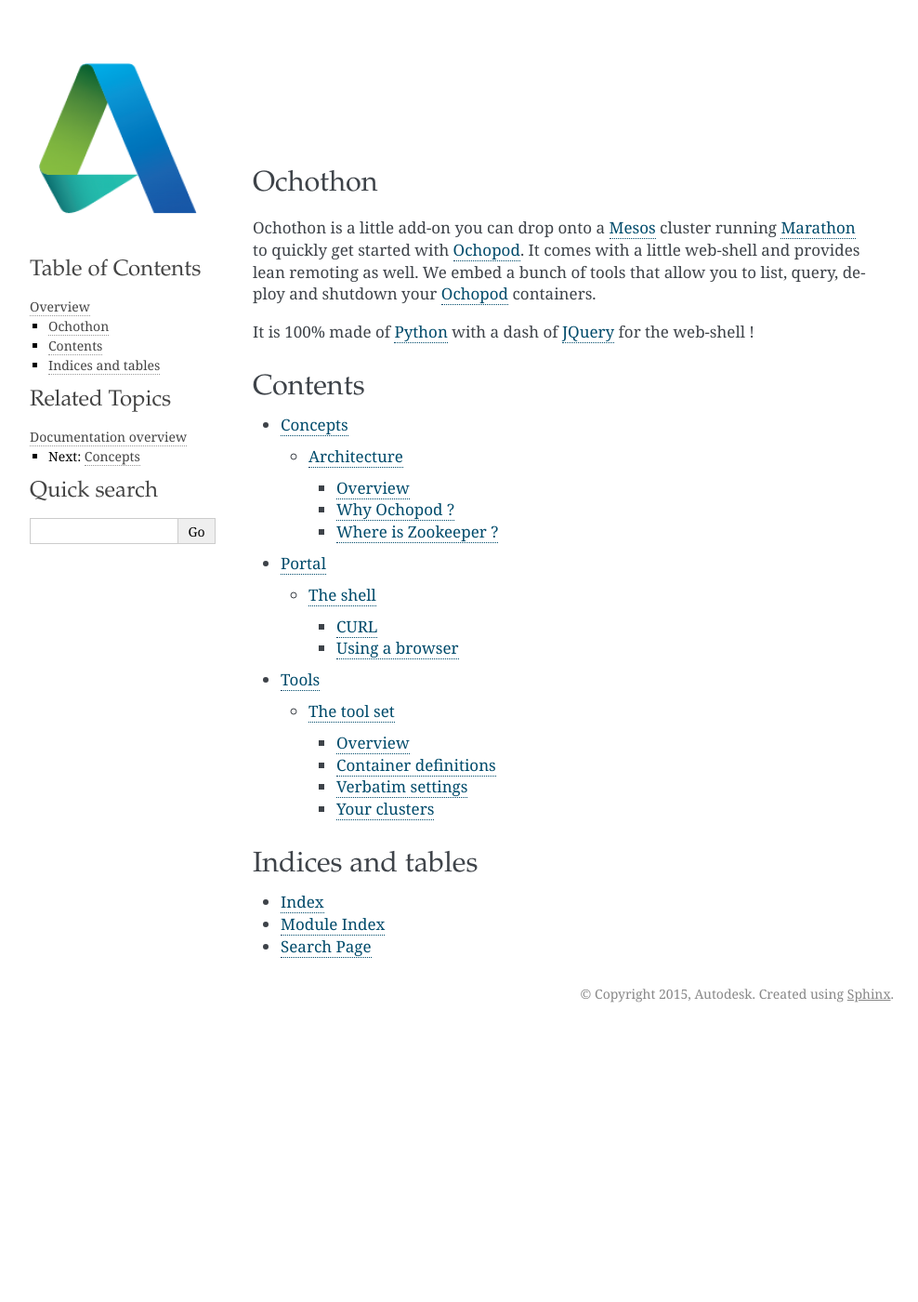
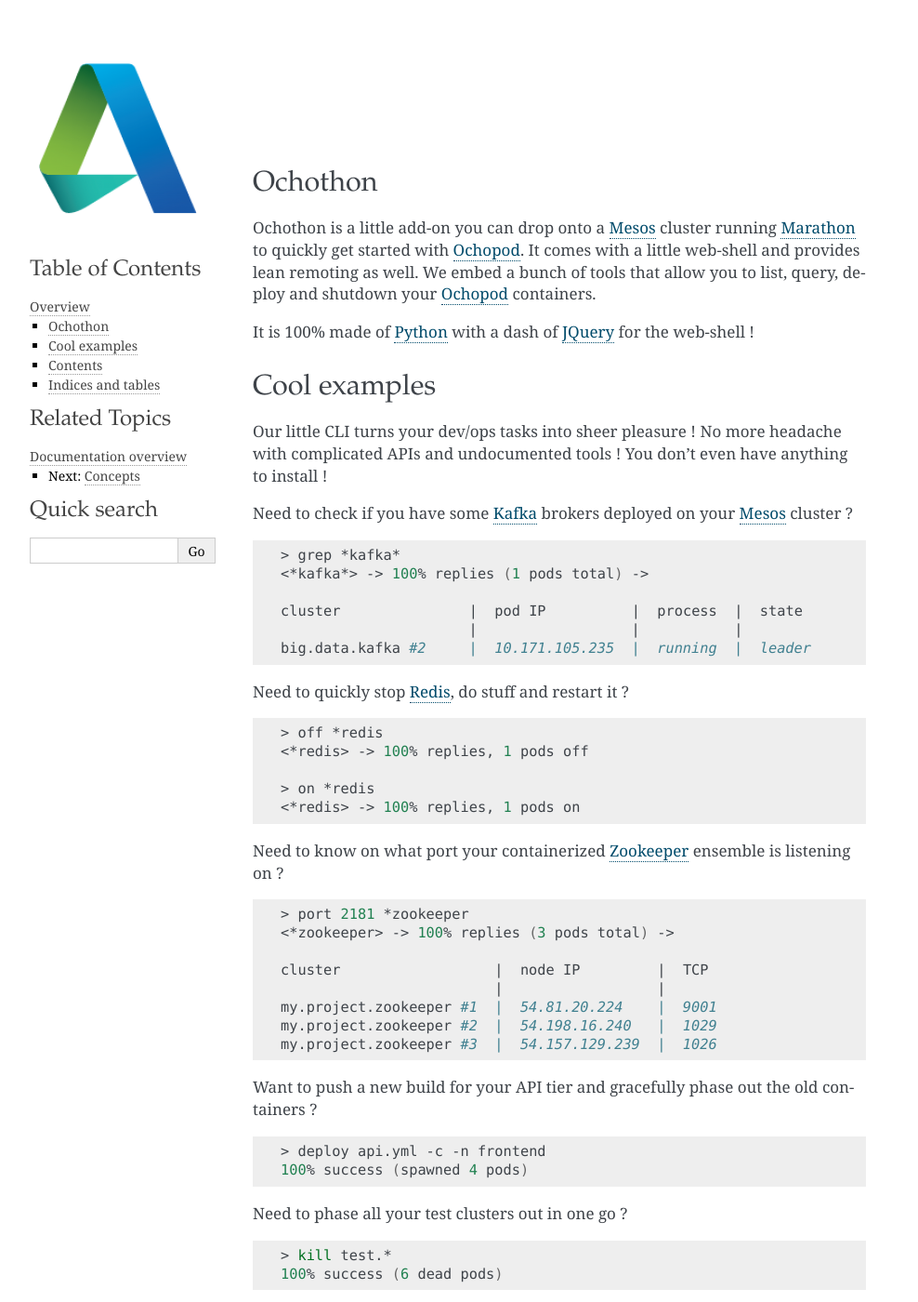
Before and after one commit to autodesk-cloud/ochothon, a Sphinx documentation site: the page built from docs/index.rst, in a window 1280 px wide and 1400 px high. Shown: the whole window at 93% size, without its empty margins (148-1136 px from the left). Built offline with Sphinx 7.4.7, drawn with Linux system fonts in a browser that asks for light colours; some of the changed text lies outside the part shown.

Commit message:
more docs + misc. fixes

```diff
--- a/cli.py
+++ b/cli.py
@@ -51,7 +51,7 @@
         ruler = '-'
 
         def precmd(self, line):
-            return 'shell %s' % line
+            return 'shell %s' % line if line not in ['exit'] else line
 
         def emptyline(self):
             pass
@@ -78,7 +78,7 @@
             pid.wait()
             return pid.returncode, pid.stdout.read()
 
-    print('welcome to the ocho CLI ! (CTRL-C to exit)')
+    print('welcome to the ocho CLI ! (CTRL-C or exit to get out)')
     try:
 
         Shell().cmdloop()
--- a/docs/index.rst
+++ b/docs/index.rst
@@ -10,6 +10,62 @@
 query, deploy and shutdown your Ochopod_ containers.
 
 It is 100% made of Python_ with a dash of JQuery_ for the web-shell !
+
+Cool examples
+_____________
+
+Our little CLI turns your dev/ops tasks into sheer pleasure ! No more headache with complicated APIs and undocumented
+tools ! You don't even have anything to install !
+
+Need to check if you have some Kafka_ brokers deployed on your Mesos_ cluster ?
+
+.. code:: bash
+
+    > grep *kafka*
+    <*kafka*> -> 100% replies (1 pods total) ->
+
+    cluster               |  pod IP          |  process  |  state
+                          |                  |           |
+    big.data.kafka #2     |  10.171.105.235  |  running  |  leader
+
+Need to quickly stop Redis_, do stuff and restart it ?
+
+.. code:: bash
+
+    > off *redis
+    <*redis> -> 100% replies, 1 pods off
+
+    > on *redis
+    <*redis> -> 100% replies, 1 pods on
+
+Need to know on what port your containerized Zookeeper_ ensemble is listening on ?
+
+.. code:: bash
+
+    > port 2181 *zookeeper
+    <*zookeeper> -> 100% replies (3 pods total) ->
+
+    cluster                  |  node IP         |  TCP
+                             |                  |
+    my.project.zookeeper #1  |  54.81.20.224    |  9001
+    my.project.zookeeper #2  |  54.198.16.240   |  1029
+    my.project.zookeeper #3  |  54.157.129.239  |  1026
+..
+
+Want to push a new build for your API tier and gracefully phase out the old containers ?
+
+.. code:: bash
+
+    > deploy api.yml -c -n frontend
+    100% success (spawned 4 pods)
+..
+
+Need to phase all your test clusters out in one go ?
+
+.. code:: bash
+
+    > kill test.*
+    100% success (6 dead pods)
 
 Contents
 ________
@@ -29,7 +85,10 @@
 * :ref:`search`
 
 .. _JQuery: https://jquery.com/
+.. _Kafka: http://kafka.apache.org/
 .. _Marathon: https://mesosphere.github.io/marathon/
 .. _Mesos: http://mesos.apache.org/
 .. _Ochopod: https://github.com/autodesk-cloud/ochopod
 .. _Python: https://www.python.org/
+.. _Redis: http://redis.io/
+.. _Zookeeper: http://zookeeper.apache.org/
```
Also changed, not shown: README.md (+5 -5 lines), docs/tools.rst (+28 -3 lines), 3 other files.
